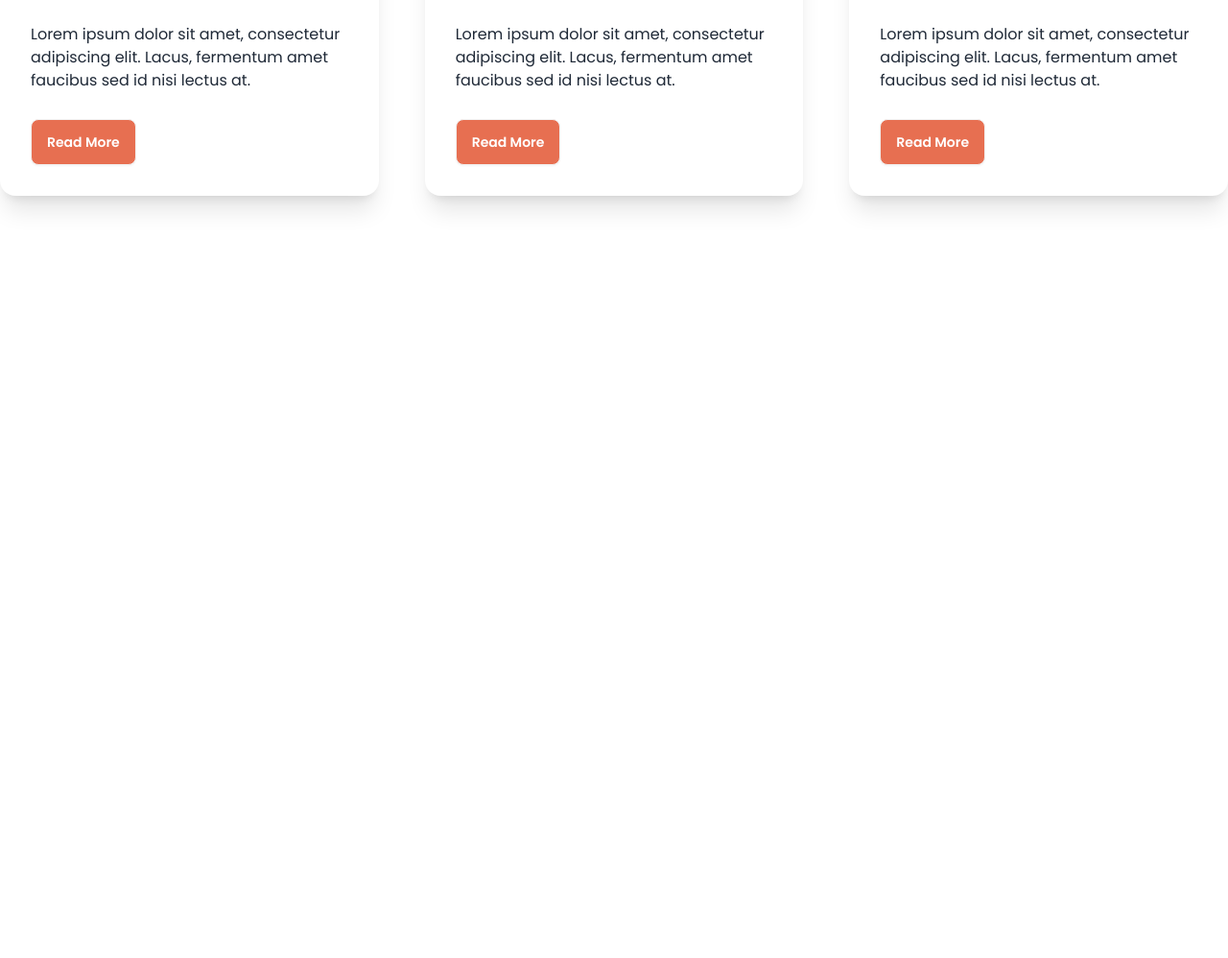
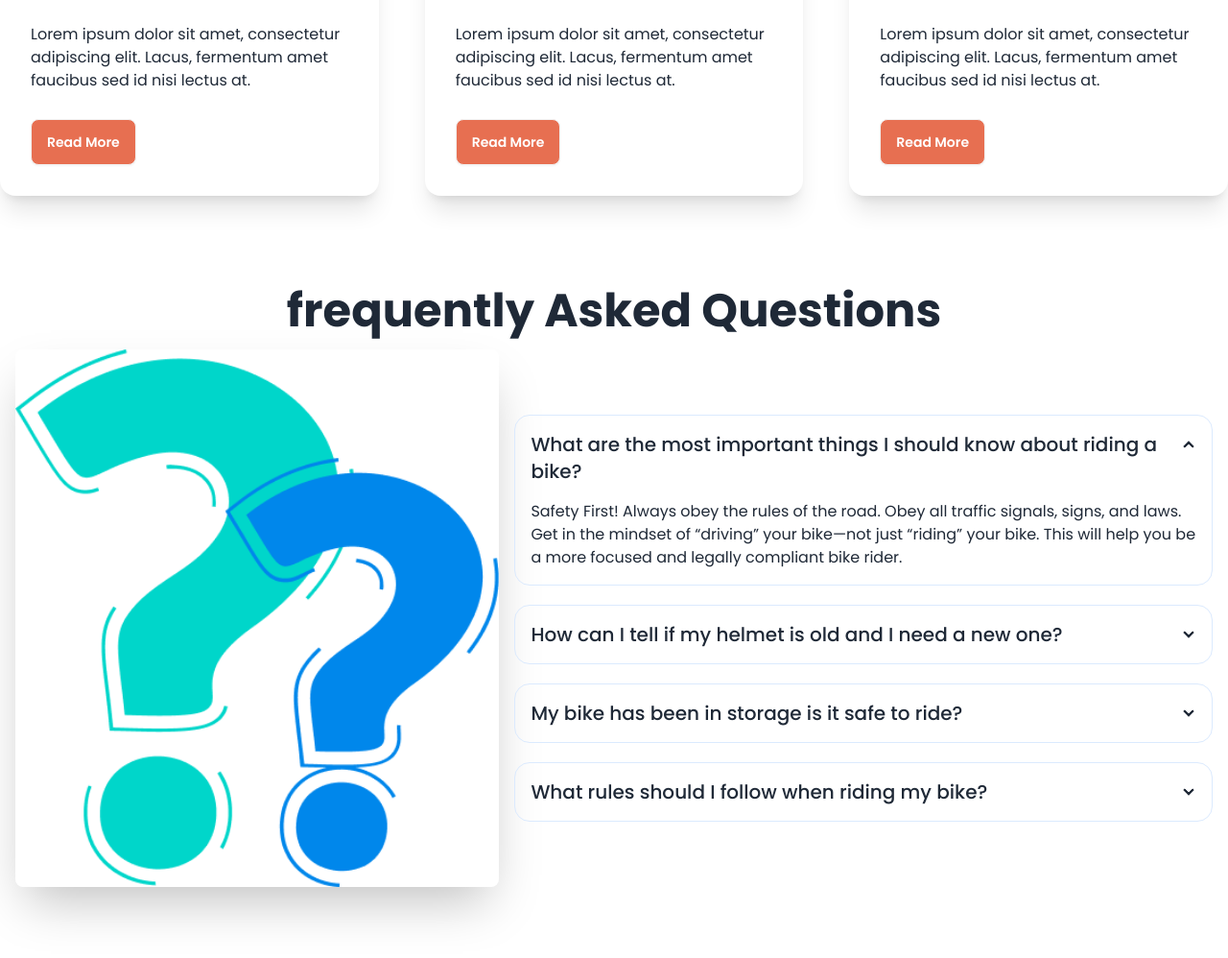
Before and after one commit to RizbiAhmmad/Biker-Zone-using-daisy-UI, a plain HTML site: page index.html in a window 1280 px wide. Shown: the part 1082-2080 px from the top of the page at 96% size. Before the commit the page ends 1382 px from the top, so only its background shows below. Drawn offline with nearby package versions, Linux system fonts and the light colour scheme.

Commit message:
Adding FAQ Section

```diff
--- a/index.html
+++ b/index.html
@@ -227,22 +227,56 @@
                     </div>
                 </section>
 
+                <!-- FAQ section -->
+                 <section class="my-24">
+                   <h3 class="text-5xl font-bold text-center">frequently Asked <span class="bike-primary">Questions</span></h3>
+
+                   <div class="hero  ">
+                    <div class="hero-content flex-col lg:flex-row">
+                      <img
+                        src="./images/others/faq.png"
+                        class="w-full rounded-lg shadow-2xl" />
+
+                      <div class="space-y-5">
+                        <div class="collapse collapse-arrow border border-blue-100">
+                          <input type="radio" name="my-accordion-2" checked="checked" />
+                          <div class="collapse-title text-xl font-medium">What are the most important things I should know about riding a bike?</div>
+                          <div class="collapse-content">
+                            <p>Safety First! Always obey the rules of the road. Obey all traffic signals, signs, and laws. Get in the mindset of “driving” your bike—not just “riding” your bike. This will help you be a more focused and legally compliant bike rider. </p>
+                          </div>
+                        </div>
+                        <div class="collapse collapse-arrow border border-blue-100">
+                          <input type="radio" name="my-accordion-2" />
+                          <div class="collapse-title text-xl font-medium">How can I tell if my helmet is old and I need a new one?</div>
+                          <div class="collapse-content">
+                            <p>Safety First! Always obey the rules of the road. Obey all traffic signals, signs, and laws. Get in the mindset of “driving” your bike—not just “riding” your bike. This will help you be a more focused and legally compliant bike rider.</p>
+                          </div>
+                        </div>
+                        <div class="collapse collapse-arrow border border-blue-100">
+                          <input type="radio" name="my-accordion-2" />
+                          <div class="collapse-title text-xl font-medium">My bike has been in storage is it safe to ride?</div>
+                          <div class="collapse-content">
+                            <p>Safety First! Always obey the rules of the road. Obey all traffic signals, signs, and laws. Get in the mindset of “driving” your bike—not just “riding” your bike. This will help you be a more focused and legally compliant bike rider.</p>
+                          </div>
+                        </div>
+                        <div class="collapse collapse-arrow border border-blue-100">
+                          <input type="radio" name="my-accordion-2" />
+                          <div class="collapse-title text-xl font-medium">What rules should I follow when riding my bike?</div>
+                          <div class="collapse-content">
+                            <p>Safety First! Always obey the rules of the road. Obey all traffic signals, signs, and laws. Get in the mindset of “driving” your bike—not just “riding” your bike. This will help you be a more focused and legally compliant bike rider.</p>
+                          </div>
+                        </div>
+
+                      </div>
+                    </div>
+                  </div>
 
 
-
-
-
+                 </section>
 
 
       </main>
 
-      <!-- footer Section -->
-       <footer>
-
-
-       </footer>
-
-
 
 </body>
 </html>
```
